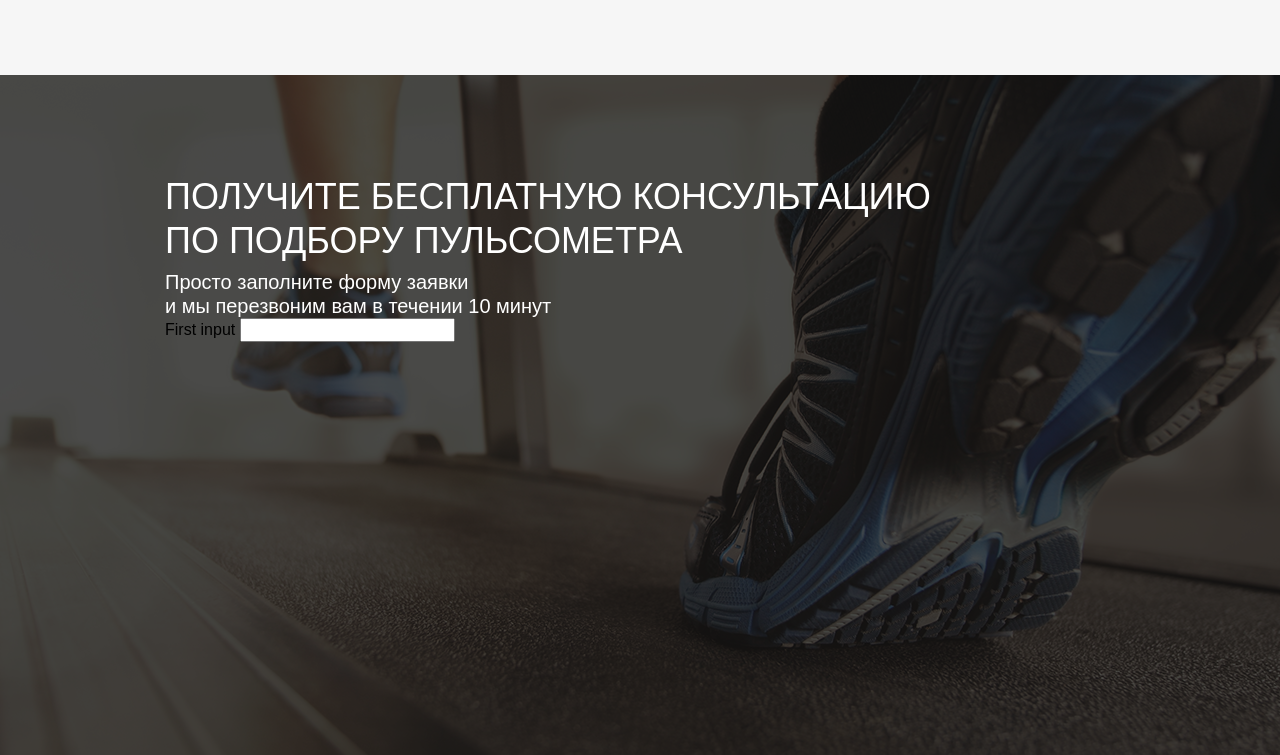
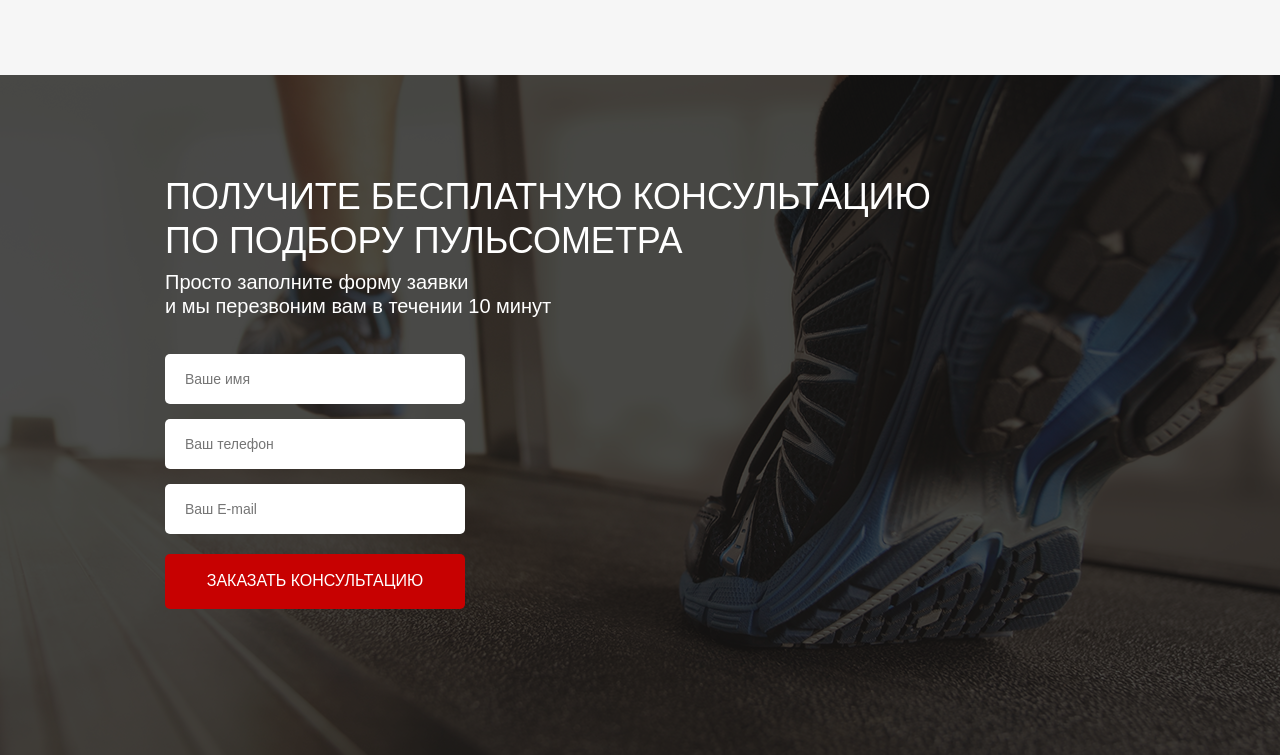
Before and after one commit to Viktor-82/bEM-SCSS, a website: page src/index.html in a window 1280 px wide. Shown: the part 1082-1837 px from the top of the page. Drawn offline with Linux system fonts and the light colour scheme.

Commit message:
create form

```diff
--- a/src/index.html
+++ b/src/index.html
@@ -83,9 +83,13 @@
             <div class="consultation__descr">
                 Просто заполните форму заявки <br> и мы перезвоним вам в течении 10 минут
             </div>
-            <form action="#" method="#">
-                <label for="first">First input</label>
-                <input id="first" type="text">
+            <form class="feed-form" action="#">
+                <input required placeholder="Ваше имя" type="text">
+                <input required placeholder="Ваш телефон" type="number">
+                <input required placeholder="Ваш E-mail" type="email">
+                <!-- <input type="submit" value="заказать консультацию"> -->
+                <button class="button button_submit">заказать консультацию</button>
+               <!--  <textarea style="resize: none;" name=""></textarea> -->
             </form>
 
         </div>
--- a/src/sass/blocks/_buttons.scss
+++ b/src/sass/blocks/_buttons.scss
@@ -14,4 +14,9 @@
         height: 50px;
         font-size: 16px;
     }
+    &_submit {
+        width: 100%;
+        height: 55px;
+        font-size: 16px;
+    }
 }
--- /dev/null
+++ b/src/sass/blocks/_forms.scss
@@ -0,0 +1,20 @@
+.feed-form {
+    margin-top: 36px;
+    display: flex;
+    flex-direction: column;
+    width: 300px;
+    input {
+        height: 50px;
+        border-radius: 5px;
+        border-color: $white_color;
+        margin-bottom: 15px;
+        border: none;
+        padding: 0 20px;
+        color: #4b4b4b;
+        font-size: 14px;
+        font-weight: 300;
+        &:nth-child(3) {
+            margin-bottom: 20px;
+        }
+    }
+}
--- a/src/sass/style.scss
+++ b/src/sass/style.scss
@@ -12,3 +12,4 @@
 @import 'blocks/advantages';
 @import 'blocks/titles';
 @import 'blocks/consultation';
+@import 'blocks/forms';
```
Also changed, not shown: src/css/style.min.css.
